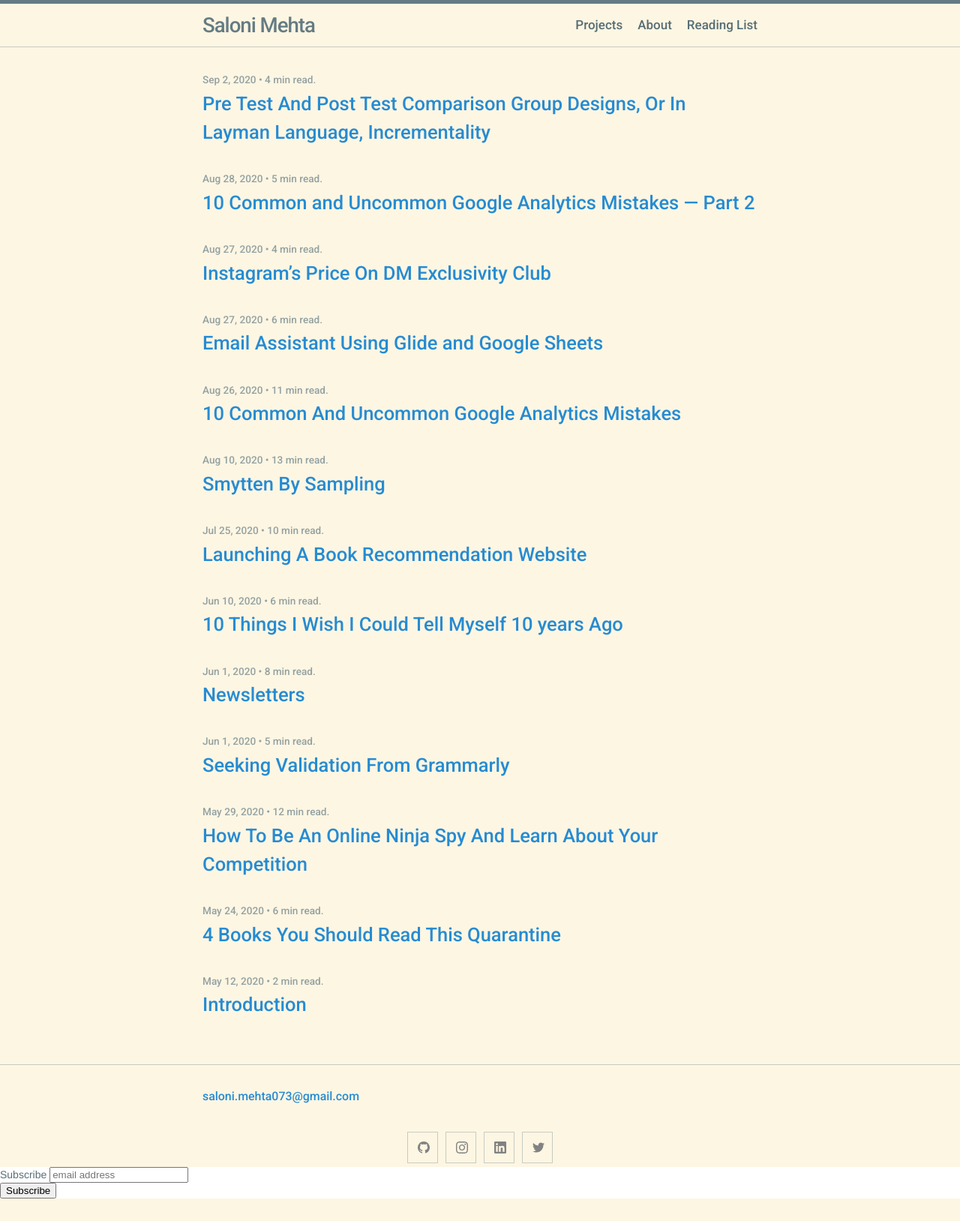
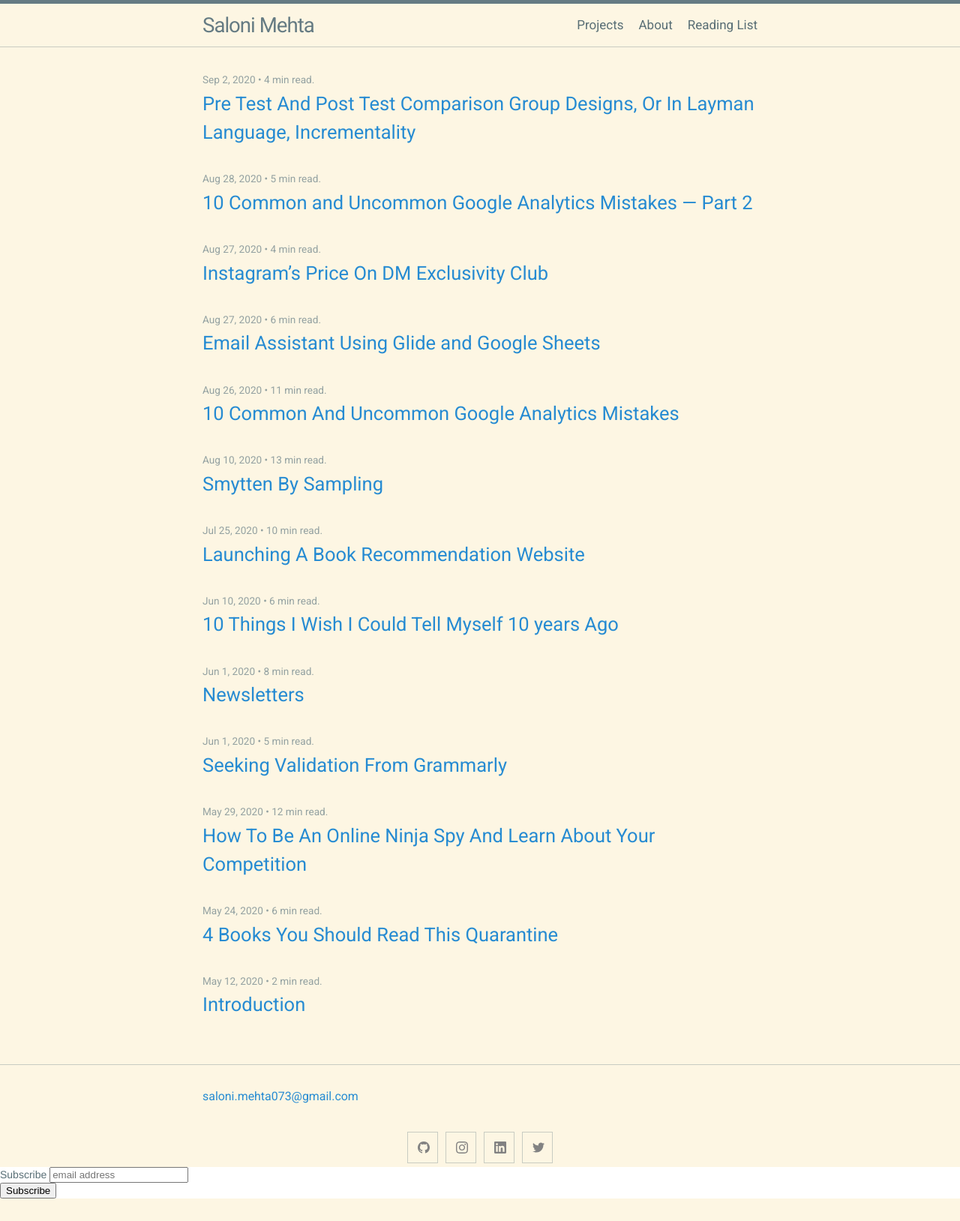
Before and after one commit to salonimehta073/mydoctheme, a Jekyll site: the page built from index.markdown, in a window 1280 px wide. Shown: the whole page at 75% size. Built offline with Jekyll 4.4.1, drawn with Linux system fonts in a browser that asks for light colours; comment, search, counter and statistics services are not loaded.

Commit message:
Update head.html

```diff
--- a/_includes/head.html
+++ b/_includes/head.html
@@ -4,7 +4,7 @@
   <meta name="viewport" content="width=device-width, initial-scale=1">
   <meta property="og:image" content="https://images.unsplash.com/photo-1500021804447-2ca2eaaaabeb?ixlib=rb-1.2.1&ixid=eyJhcHBfaWQiOjEyMDd9&auto=format&fit=crop&w=750&q=80" />
   <link rel="shortcut icon" type="image/png" href="/assets/favicon.png">
-  <link href="https://fonts.googleapis.com/css2?family=Roboto:wght@500&display=swap" rel="stylesheet">
+  <link href="https://fonts.googleapis.com/css2?family=Roboto&display=swap" rel="stylesheet">
   {%- seo -%}
   <link rel="stylesheet" href="{{ "/assets/css/style.css" | relative_url }}">
   {%- feed_meta -%}
```
